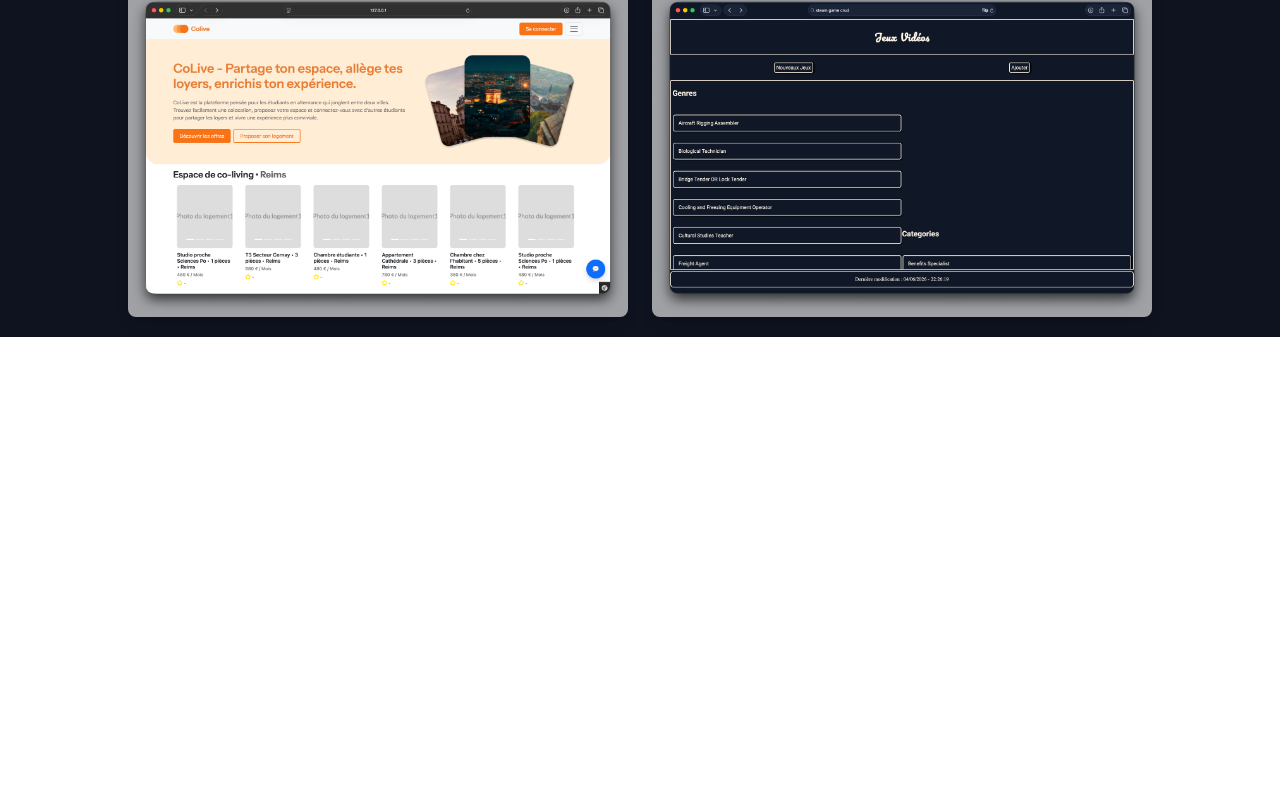
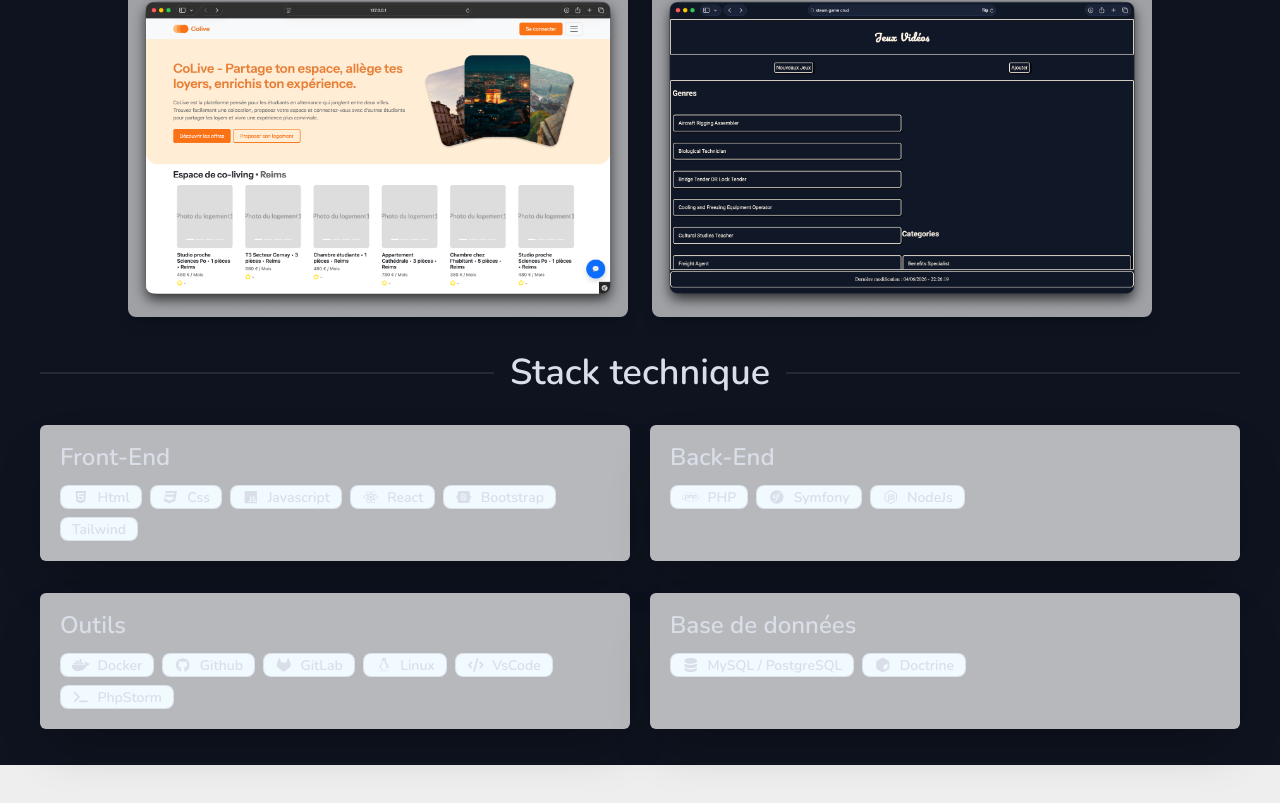
Before and after one commit to ToMaTo1206/portfolio-next, a Next.js app: page / in a window 1280 px wide. Shown: the part 2007-2810 px from the top of the page. Before the commit the page ends 2344 px from the top, so only its background shows below. Built offline with nearby package versions, Linux system fonts and the light colour scheme.

Commit message:
feat: add Stack and Footer

```diff
--- a/src/app/page.tsx
+++ b/src/app/page.tsx
@@ -2,6 +2,8 @@ import Header from "@/components/header/Header"
 import Hero from "@/components/hero/Hero";
 import Career from "@/components/career/career";
 import Projects from "@/components/projects/projects";
+import Stack from "@/components/stack/stack";
+import Footer from "@/components/footer/footer";
 
 export default function Home() {
   return (
@@ -15,6 +17,8 @@ export default function Home() {
           </div>
           <Career/>
           <Projects/>
+          <Stack/>
+          <Footer/>
       </main>
   );
 }
```
